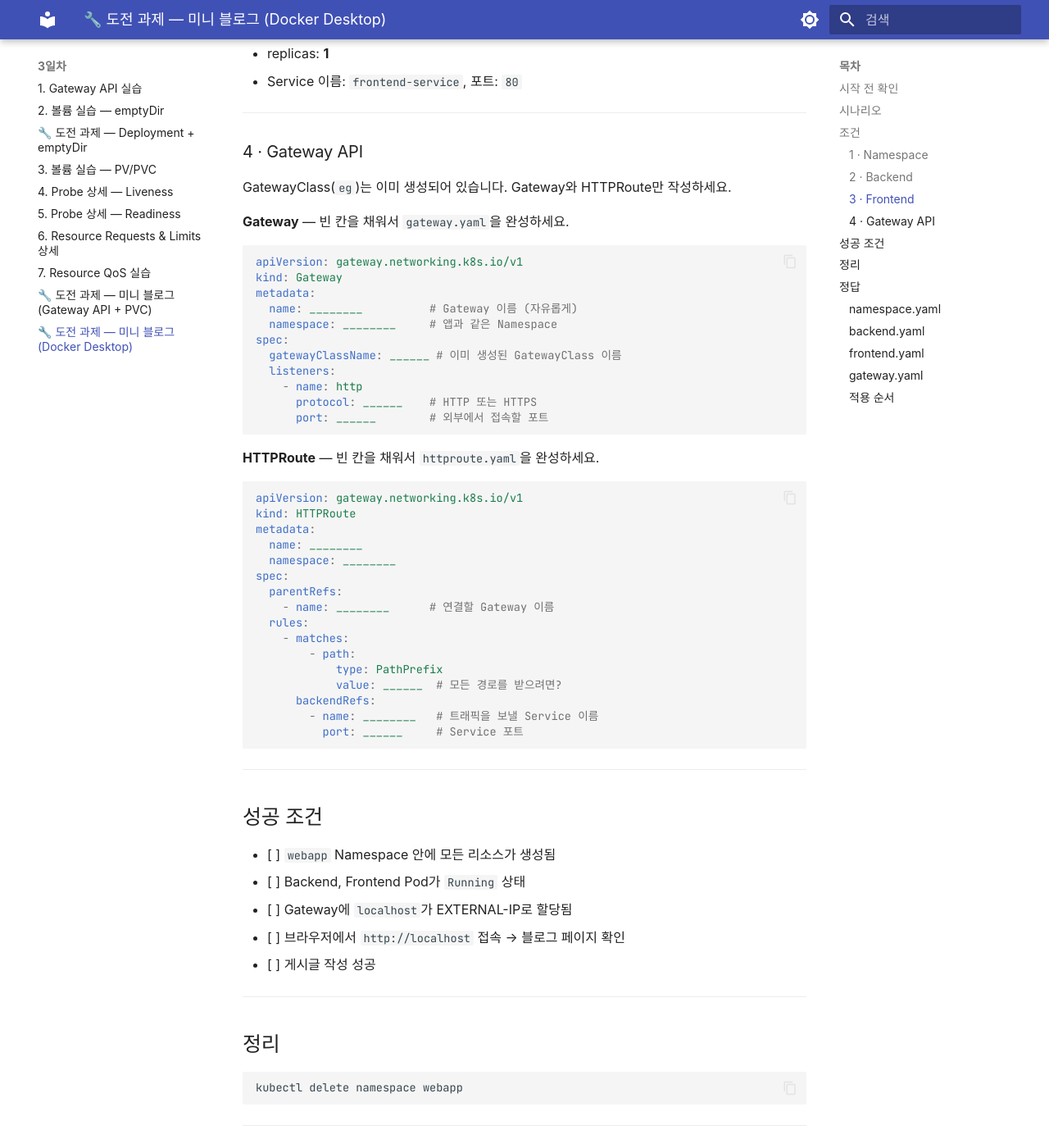
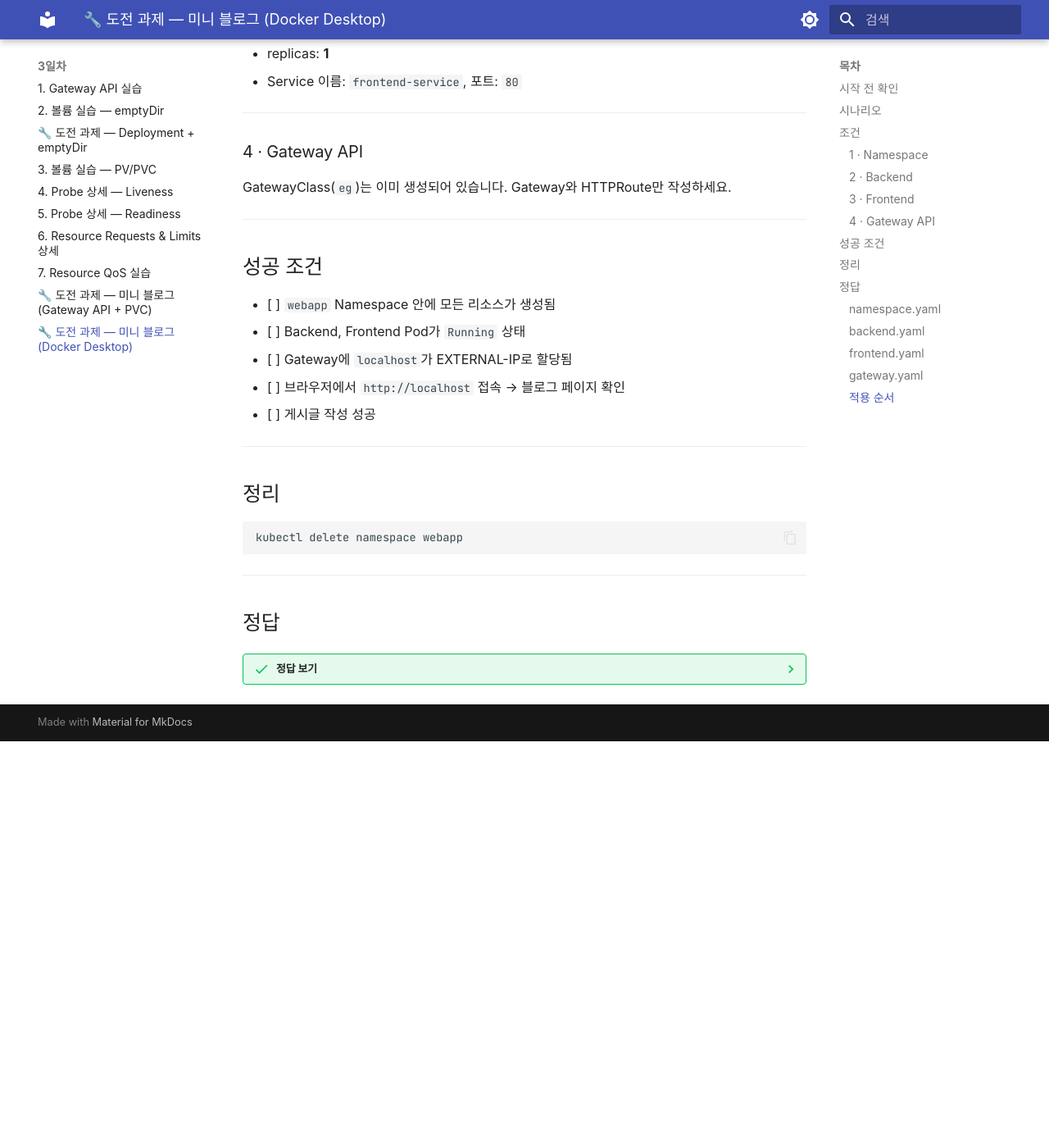
Before and after one commit to skilleat-labs/k8s-for-4days, an MkDocs documentation site: the page built from docs/day3/challenge-miniblog-docker.md, in a window 1280 px wide and 1400 px high, scrolled down 1301 px. Shown: the whole window at 82% size. Built offline with MkDocs 1.6.1 and Material for MkDocs 9.7.7, drawn with Linux system fonts in a browser that asks for light colours; some web fonts are replaced; after the commit the page ends 2205 px from its top, so only the background shows below that.

Commit message:
Remove blank-fill Gateway/HTTPRoute templates, leave instruction only
Co-Authored-By: Claude Sonnet 4.6 <noreply@anthropic.com>

````diff
--- a/docs/day3/challenge-miniblog-docker.md
+++ b/docs/day3/challenge-miniblog-docker.md
@@ -56,42 +56,6 @@ Frontend와 Backend로 구성되며, Gateway API를 통해 `http://localhost`로
 
 GatewayClass(`eg`)는 이미 생성되어 있습니다. Gateway와 HTTPRoute만 작성하세요.
 
-**Gateway** — 빈 칸을 채워서 `gateway.yaml`을 완성하세요.
-
-```yaml
-apiVersion: gateway.networking.k8s.io/v1
-kind: Gateway
-metadata:
-  name: ________          # Gateway 이름 (자유롭게)
-  namespace: ________     # 앱과 같은 Namespace
-spec:
-  gatewayClassName: ______ # 이미 생성된 GatewayClass 이름
-  listeners:
-    - name: http
-      protocol: ______    # HTTP 또는 HTTPS
-      port: ______        # 외부에서 접속할 포트
-```
-
-**HTTPRoute** — 빈 칸을 채워서 `httproute.yaml`을 완성하세요.
-
-```yaml
-apiVersion: gateway.networking.k8s.io/v1
-kind: HTTPRoute
-metadata:
-  name: ________
-  namespace: ________
-spec:
-  parentRefs:
-    - name: ________      # 연결할 Gateway 이름
-  rules:
-    - matches:
-        - path:
-            type: PathPrefix
-            value: ______  # 모든 경로를 받으려면?
-      backendRefs:
-        - name: ________   # 트래픽을 보낼 Service 이름
-          port: ______     # Service 포트
-```
 
 ---
 
````
